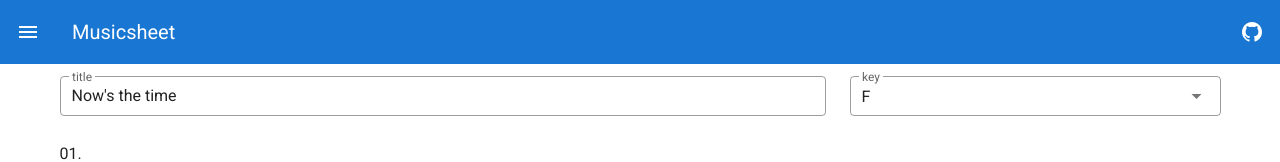
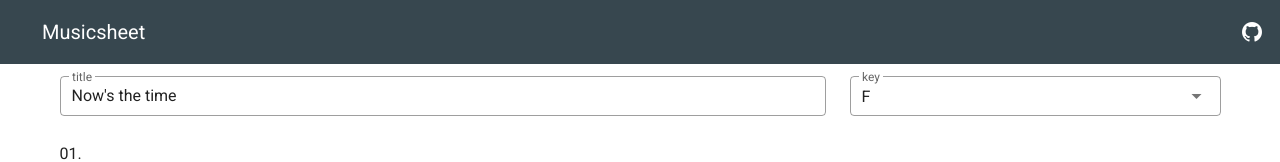
Before and after one commit to kdingn/musicsheet, a Vue app: page / in a window 1280 px wide. Shown: the top 162 px of the page. Built offline with nearby package versions, Linux system fonts and the light colour scheme.

Commit message:
title icon 設定

```diff
--- a/src/components/Header.vue
+++ b/src/components/Header.vue
@@ -1,6 +1,6 @@
 <template>
-  <v-toolbar color="primary" flat>
-    <v-app-bar-nav-icon color="white"></v-app-bar-nav-icon>
+  <v-toolbar color="blue-grey darken-3" flat>
+    <v-img src="@/assets/favicon.png" max-width="22" class="mr-1" />
     <v-toolbar-title class="white--text">{{ title }}</v-toolbar-title>
     <v-spacer></v-spacer>
     <v-btn icon href="https://github.com/kdingn/publicpage">
```
Also changed, not shown: src/assets/favicon.png (added).
